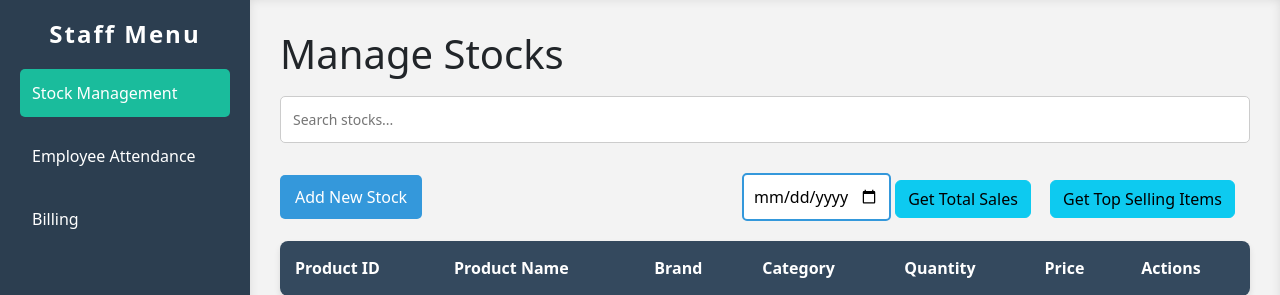
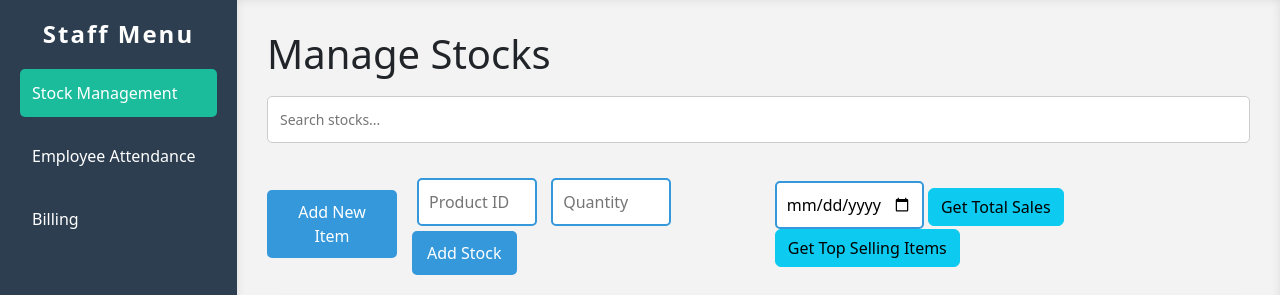
Before and after one commit to Aswan-A/Grocery_Mangagement_System, a Flask app: template app/templates/staff.html in a window 1280 px wide. Shown: the top 295 px of the page. Run offline with Flask 3, Linux system fonts and the light colour scheme; the template is opened without the code that fills it, so the values that code supplies are empty.

Commit message:
Add update stock quantiy field

```diff
--- a/app/static/css/staff.css
+++ b/app/static/css/staff.css
@@ -264,6 +264,11 @@
     border-color: #3498db;
     box-shadow: 0 0 6px rgba(52, 152, 219, 0.6);
 }
+input[type="number"]:focus {
+    outline: none;
+    border-color: #3498db;
+    box-shadow: 0 0 6px rgba(52, 152, 219, 0.6);
+}
 
 /* Stock and Attendance Actions */
 .stock-actions,
@@ -392,6 +397,22 @@
 #generateBillBtn:hover {
     background-color: #27ae60;
 }
+
+#addstckbtn{
+    border-radius: 5px !important;
+}
+.addstck {
+    padding: 10px !important;
+    border: 2px solid #3498db !important;
+    border-radius: 5px !important;
+    font-size: 16px !important;
+    margin: 5px !important;
+    width: 120px !important;
+    height:fit-content;
+    outline: none;
+
+}
+
 
 #salesDate {
     padding: 10px;
--- a/app/static/js/staff.js
+++ b/app/static/js/staff.js
@@ -70,11 +70,52 @@
     });
   });
 
+
+  document.getElementById("addstckbtn").addEventListener("click", async function () {
+    let productId = document.getElementById("addstckId").value.trim();
+    let quantity = document.getElementById("addstckQuan").value.trim();
+
+    if (!productId || !quantity) {
+      alert("⚠️ Please fill in both Product ID and Quantity.");
+      return;
+    }
+
+    let data = {
+      productId: productId,
+      quantity: parseInt(quantity)
+    };
+
+    try {
+      let response = await fetch(`api/add_stock`, {
+        method: "POST",
+        headers: {
+          "Content-Type": "application/json"
+        },
+        body: JSON.stringify(data)
+      });
+
+      // Handle non-JSON responses
+      let result = await response.json();
+
+      if (response.ok) {
+        alert(`✅ Success: ${result.message}`);
+        loadStocks();
+        addstckId.value = "";
+        addstckQuan.value = "";
+      } else {
+        alert(`❌ Error: ${result.error || "Something went wrong."}`);
+      }
+    } catch (error) {
+      console.error("Network Error:", error);
+      alert("❌ A network error occurred. Please try again.");
+    }
+  });
+
   // Add new stock
   addStockBtn.addEventListener("click", function () {
     document.getElementById("popup").querySelector("h2").textContent =
-      "Add Stock";
-    stockSubmitBtn.textContent = "Add Stock";
+      "Add Item";
+    stockSubmitBtn.textContent = "Add Item";
     stockForm.reset();
     document.getElementById("formMode").value = "add"; // Set mode to "add"
     popup.style.display = "flex";
@@ -165,7 +206,7 @@
 
     if (formMode === "add") {
       // Add new stock
-      fetch("api/stock", {
+      fetch("api/item", {
         method: "POST",
         headers: {
           "Content-Type": "application/json",
--- a/app/templates/staff.html
+++ b/app/templates/staff.html
@@ -28,7 +28,12 @@
                 <h1>Manage Stocks</h1>
                 <input type="text" id="stockSearch" placeholder="Search stocks...">
                 <div class="stock-actions">
-                    <button id="addStockBtn" style="border-radius: 5px;">Add New Stock</button>
+                    <button id="addStockBtn" style="border-radius: 5px;">Add New Item</button>
+                    <div>
+                        <input type="text" class="addstck" placeholder="Product ID" id="addstckId">
+                        <input type="number" class="addstck" placeholder="Quantity" min="1" id="addstckQuan">
+                        <button id="addstckbtn">Add Stock</button>
+                    </div>
                     <div>
 
                         <input type="date" id="salesDate">
@@ -56,7 +61,7 @@
                     <div id="popup" class="popup">
                         <div class="popup-content">
                             <span id="closePopupBtn" class="close-btn">&times;</span>
-                            <h2>Add New Stock</h2>
+                            <h2>Add New Item</h2>
                             <form id="stockForm">
                                 <div class="stockForm">
                                     <label for="id">Product ID:</label>
@@ -72,7 +77,7 @@
                                     <label for="price">Price:</label>
                                     <input type="number" id="price" required autocomplete="off"><br>
                                     <input type="hidden" id="formMode" value="add">
-                                    <button type="submit" id="stockSubmitBtn">Add Stock</button>
+                                    <button type="submit" id="stockSubmitBtn">Add Item</button>
                                 </div>
                             </form>
                         </div>
@@ -100,8 +105,6 @@
                         <span id="closeStockDetailsPopup" class="close-btn">&times;</span>
                         <h2>Stock Details</h2>
                         <div id="stockDetails"></div>
-                        <button id="editStockBtn" class="btn btn-warning">Edit</button>
-                        <button id="deleteStockBtn" class="btn btn-danger">Delete</button>
                     </div>
                 </div>
 
```
Also changed, not shown: app/routes/staff.py (+37 -2 lines). Lines whose indentation alone changed are shown as unchanged.
